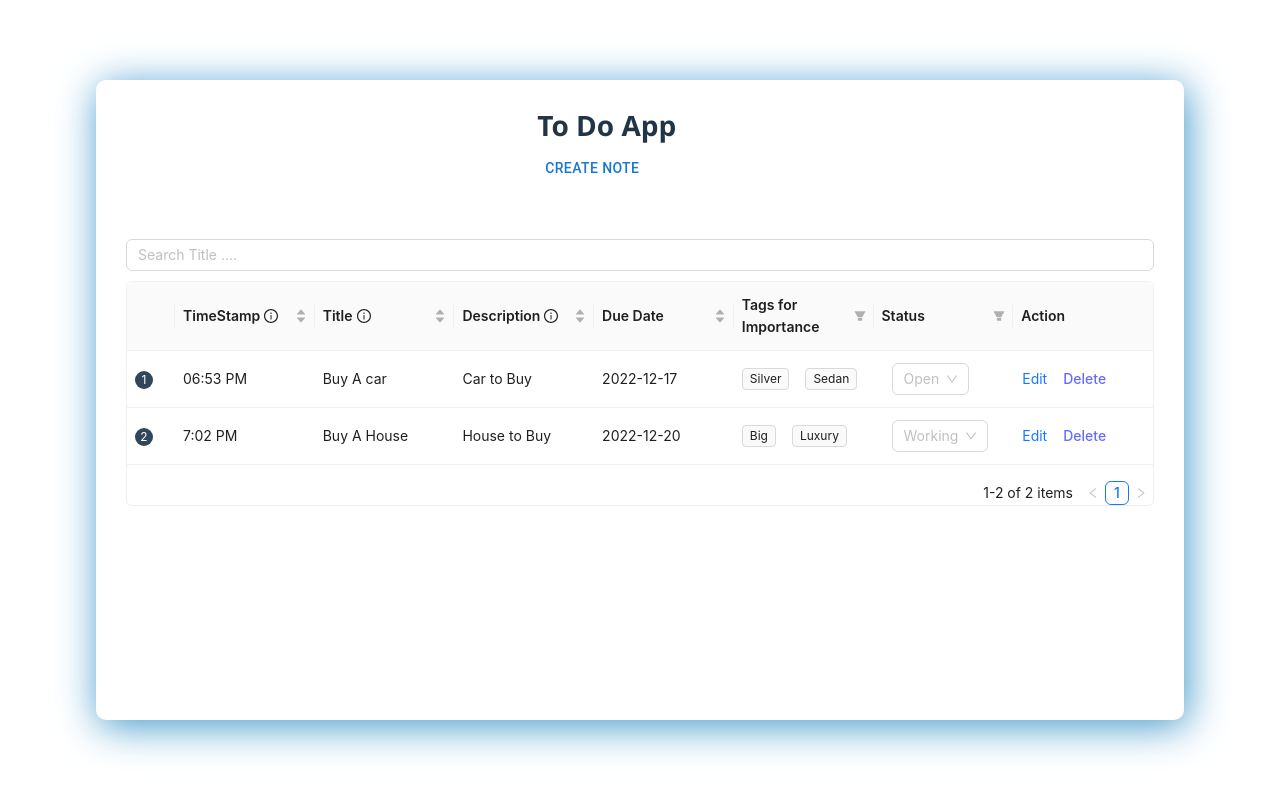
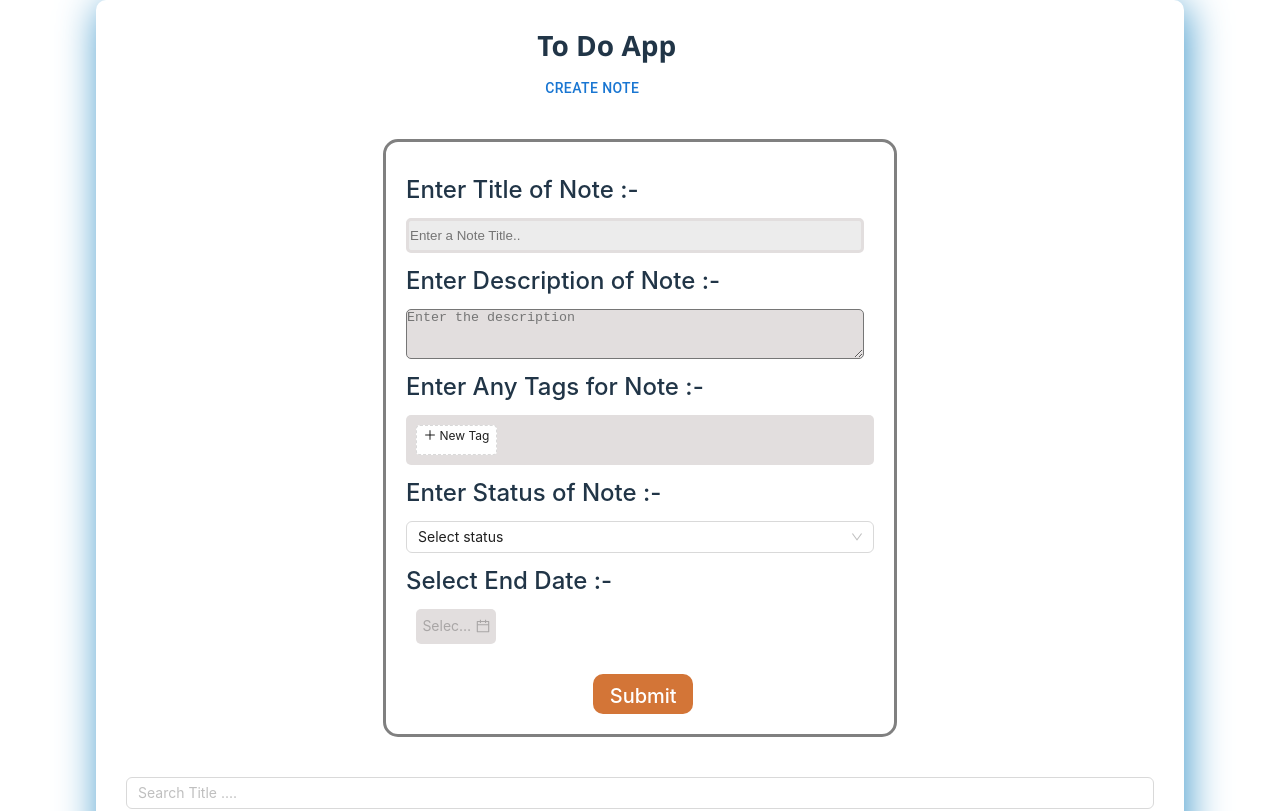
Before and after one commit to rakibul-wdp/nextjs-email-form, a React (Vite) app: page / in a window 1280 px wide. Shown: the top 811 px of the page. Built offline with nearby package versions, Linux system fonts and the light colour scheme.

Commit message:
fix some bug

```diff
--- a/src/components/AddNote/AddNote.css
+++ b/src/components/AddNote/AddNote.css
@@ -1,5 +1,5 @@
 .todo__input {
-  background-color: rgb(226, 222, 222);
+  background-color: rgb(236, 236, 236);
   height: 35px;
   border: 3px solid rgb(226, 222, 222);
   padding: 1px;
--- a/src/components/AddNote/AddNote.jsx
+++ b/src/components/AddNote/AddNote.jsx
@@ -41,7 +41,6 @@ const AddNote = ({ input, setInput, desc, setDesc, todo, setTodo, setOriginalTod
   };
 
   const onFormSubmit = (e) => {
-
     e.preventDefault();
     openNotification();
     setOriginalTodo([...todo, { id: todo.length + 1, timeStamp: timeStamp, title: input, Description: desc, DueDate: startDate, labels: tags, st: st }]);
@@ -76,15 +75,7 @@ const AddNote = ({ input, setInput, desc, setDesc, todo, setTodo, setOriginalTod
   });
 
 
-  return (
-    <Modal
-      open={open}
-      onClose={handleClose}
-      aria-labelledby="modal-modal-title"
-      aria-describedby="modal-modal-description"
-    >
-
-      <div className='form__container'>
+  return (<div className='form__container'>
     <form onSubmit={onFormSubmit} className='todo__form'>
       <div style={{ margin: "10px", marginLeft: "0", fontWeight: "500", fontSize: "1.5rem" }}>Enter Title of Note :-</div>
       <input
@@ -130,10 +121,9 @@ const AddNote = ({ input, setInput, desc, setDesc, todo, setTodo, setOriginalTod
         className='todo__date'
       />
       {contextHolder}
-          <button className='button__input' onClick={handleClose}>Submit</button>
+      <button className='button__input'>Submit</button>
     </form>
   </div>
-    </Modal>
   )
 }
 
--- a/src/components/Header/Header.jsx
+++ b/src/components/Header/Header.jsx
@@ -12,7 +12,7 @@ const Header = () => {
     <div className="header">
       <h1 className='heading'>To Do App</h1>
       <Button onClick={handleOpen}>Create Note</Button>
-      <AddNote open={open} handleClose={handleClose} />
+      {/* <AddNote open={open} handleClose={handleClose} /> */}
     </div>
   )
 }
```
Lines whose indentation alone changed are shown as unchanged.
